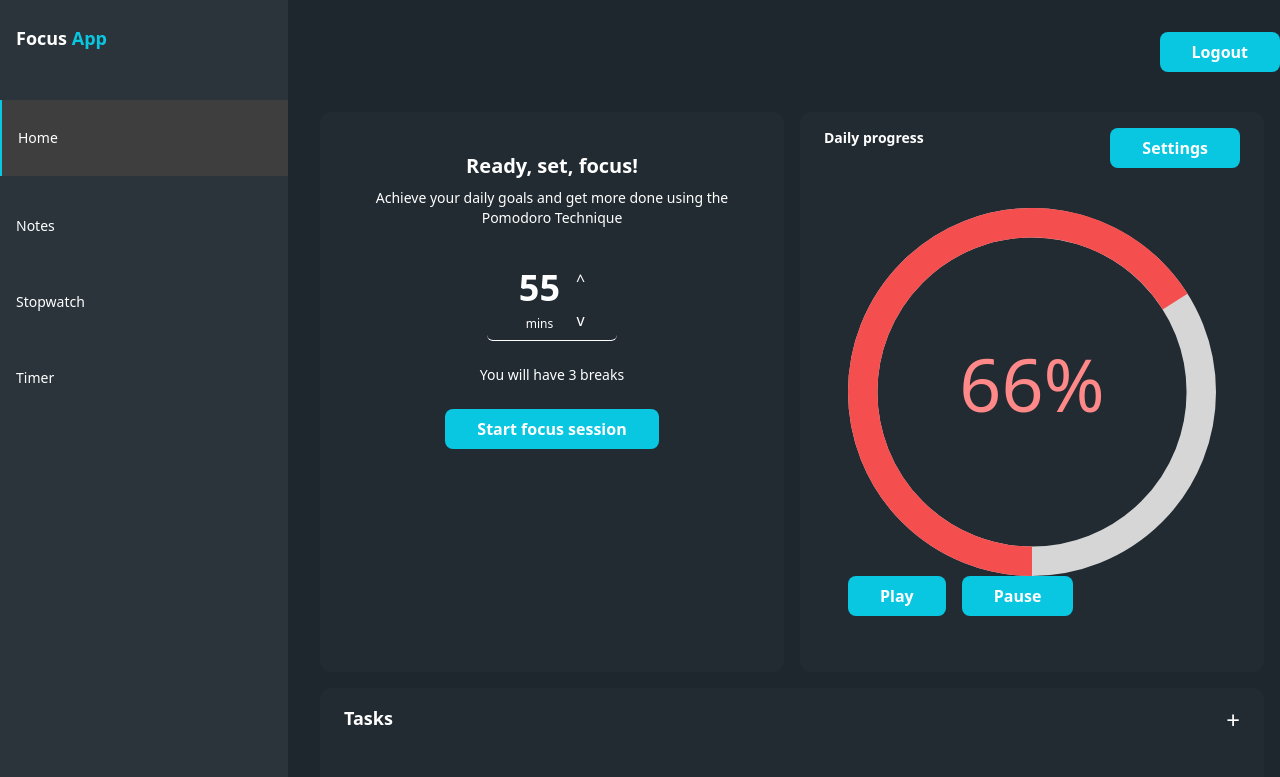
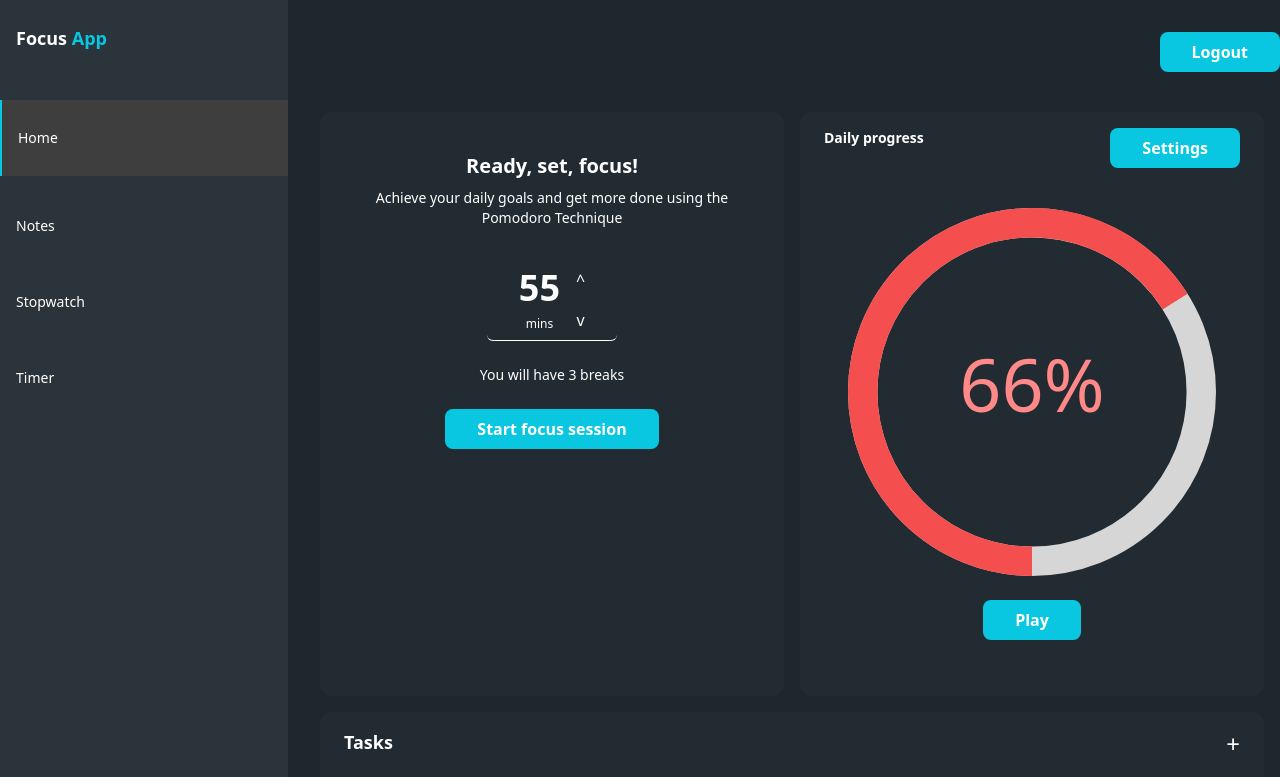
Before and after one commit to IsraelChidera/focus-app, a React (Create React App) app: page /home in a window 1280 px wide. Shown: the top 777 px of the page. Built offline with nearby package versions, Linux system fonts and the light colour scheme; what @nhost/react would draw is missing.

Commit message:
componenents: timer && settings done

```diff
--- a/src/components/widgets/Settings.jsx
+++ b/src/components/widgets/Settings.jsx
@@ -1,13 +1,57 @@
-import React from 'react';
+import React, { useState } from 'react';
 import Text from '../elements/Text';
-import ReactSlider from 'react-slider'
+import Card from '../elements/Card';
+import Button from '../elements/Button';
+import ReactSlider from 'react-slider';
 
-const Settings = () => {
+const Settings = ({setOpen, workMin, breakMin, setBreakMin, setWorkMin}) => {
+
+
+    const backButton = () => {
+        setOpen(false);
+    }
+
     return(
         <>
-            <Text className="text-center text-white">
-                Focus time (in minutes):
-            </Text>
+            <Card>
+                <Text className="text-center text-white">
+                    Focus time (in minutes): 45 {workMin}
+                </Text>
+                <ReactSlider
+                    className="horizontal-slider mt-2 border border-tertiary rounded-3xl h-10"
+                    thumbClassName="example-thumb h-10 w-10 rounded-3xl bg-white"
+                    trackClassName="example-track"
+                    value={workMin}
+                    onChange={(e)=>setWorkMin(e)}
+                    min={1}
+                    max={120}
+                    renderThumb={(props, state) => <div {...props}>{state.valueNow}</div>}
+                />
+
+            </Card>
+
+            <Card>
+                <Text className="text-center text-white">
+                    Break time (in minutes): 15 {breakMin}
+                </Text>
+                <ReactSlider
+                    className="horizontal-slider mt-2 border border-tertiary rounded-3xl h-10"
+                    thumbClassName="example-thumb h-10 w-10 rounded-3xl bg-white"
+                    trackClassName="example-track"
+                    value={breakMin}
+                    onChange={(e)=>setBreakMin(e)}
+                    min={1}
+                    max={120}
+                    renderThumb={(props, state) => <div {...props}>{state.valueNow}</div>}
+                />
+            </Card>
+
+            <div>
+                <Button onClick={backButton} className="py-1 px-6">
+                    {"<--- "}Back
+                </Button>
+            </div>
+
         </>
     )
 }
--- a/src/components/widgets/Time.js
+++ b/src/components/widgets/Time.js
@@ -1,4 +1,4 @@
-import React from 'react';
+import React, { useState, useEffect } from 'react';
 import { CircularProgressbar, buildStyles  } from 'react-circular-progressbar';
 import 'react-circular-progressbar/dist/styles.css';
 import Button from '../elements/Button';
@@ -8,6 +8,13 @@ const red = '#f54e4e';
 const green = '#4aec8c';
 
 const Time = () => {
+
+    const [isPaused, setIsPaused] = useState(true);
+
+    useEffect(() => {
+
+    }, [])
+
     return (
         <>
             <Card>
@@ -41,17 +48,18 @@ const Time = () => {
                     />
                 </div>
 
-                <div className="flex space-x-4">
-                    <div>
-                        <Button className="py-1 px-6">
+                <div className="flex items-center justify-center mt-6 space-x-4">
+                  {isPaused? (
+                    <Button className="py-1 px-6">
                         Play
-                        </Button>
-                    </div>
-
+                    </Button>
+                  )
+                  :
+                  (
                     <Button className="py-1 px-6">
-                    Pause
+                        Pause
                     </Button>
-
+                  )}
 
                 </div>
             </Card>
--- a/src/page/Home.jsx
+++ b/src/page/Home.jsx
@@ -8,6 +8,8 @@ import Settings from '../components/widgets/Settings';
 const Home = () => {
     const [ openTaskInput, setOpenTaskInput ] = useState(false);
     const [open, setOpen] = useState(false);
+    const [workMin, setWorkMin] = useState(45);
+    const [breakMin, setBreakMin] = useState(15);
     const inputRef = useRef(null);
 
     const handleTaskButton = () => {
@@ -16,7 +18,7 @@ const Home = () => {
     }
 
     const handleSettings = () => {
-        setOpen(!open);
+        setOpen(true);
     }
 
   return (
@@ -81,7 +83,21 @@ const Home = () => {
                         </Button>
                     </div>
 
-                    {open? <Settings/> : <Time/>}
+                    {open? <Settings
+                            setOpen={setOpen}
+                            workMin={workMin}
+                            breakMin={breakMin}
+                            setWorkMin={setWorkMin}
+                            setBreakMin={setBreakMin}
+                        />
+                        :
+                        <Time
+                            workMin={workMin}
+                            breakMin={breakMin}
+                            setWorkMin={setWorkMin}
+                            setBreakMin={setBreakMin}
+                        />
+                    }
 
                 </div>
             </Card>
```
